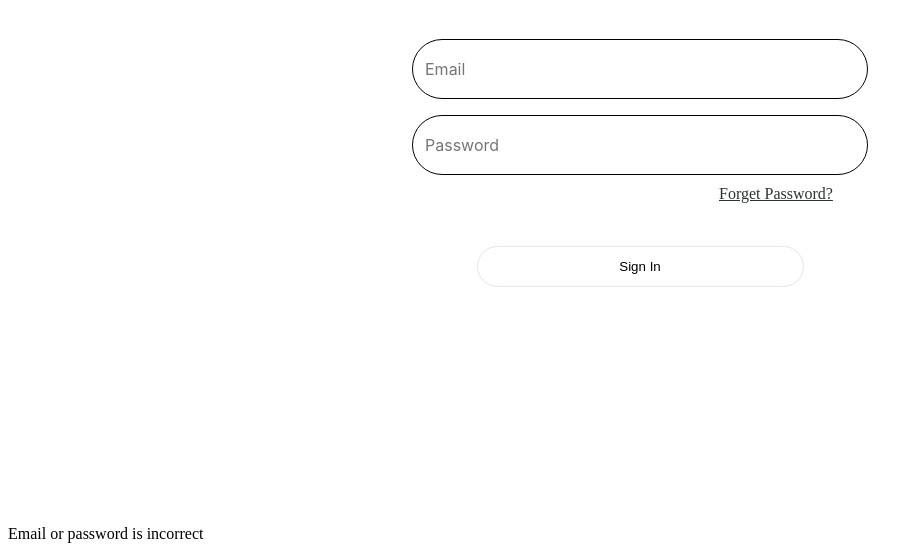
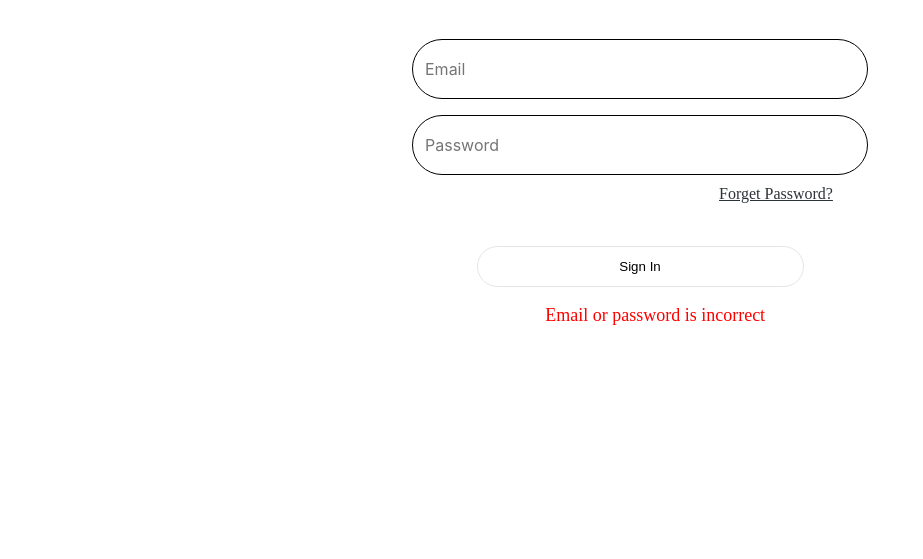
Before and after one commit to GiantEagle101/GiantEagle101.github.io, a plain HTML site: page Sign-In.html in a window 1280 px wide. Both pictures are taken after a click on the button "Sign In". Shown: the part 300-859 px from the top of the page, without its empty margins (0-923 px from the left). After the commit the page ends 800 px from the top, so only its background shows below. Drawn offline with Linux system fonts and the light colour scheme.

Commit message:
Fixed login function

```diff
--- a/scripts.js
+++ b/scripts.js
@@ -9,6 +9,7 @@ const login = () => {
     const errorMessage = document.getElementById("error-message");
     if(errorMessage){
         errorMessage.parentNode.removeChild(errorMessage);
+
     }
     if(loginInfo.has(email.value)){
         if(loginInfo.get(email.value) === password.value){
@@ -17,11 +18,10 @@ const login = () => {
         }
     }
 
-    const container = document.querySelector("#body-sign-in");
     const HTMLString = `
     <p id="error-message">Email or password is incorrect</p>
     `
-    container.insertAdjacentHTML('beforeend', HTMLString);
+    loginButton.insertAdjacentHTML('afterend', HTMLString);
 
 }
 
--- a/styles.css
+++ b/styles.css
@@ -81,7 +81,7 @@
     border: 1px solid #E5E5E3;
     background: #FFF;
     margin-top: 43px;
-    margin-bottom: 238px;
+    margin-bottom: 10px;
 }
 
 #navBar{
@@ -186,3 +186,9 @@ li > a {
 button:hover{
     cursor: pointer;
 }
+
+#error-message{
+    margin-left: 42.5%;
+    color: red;
+    font-size: 18px;
+}
```
